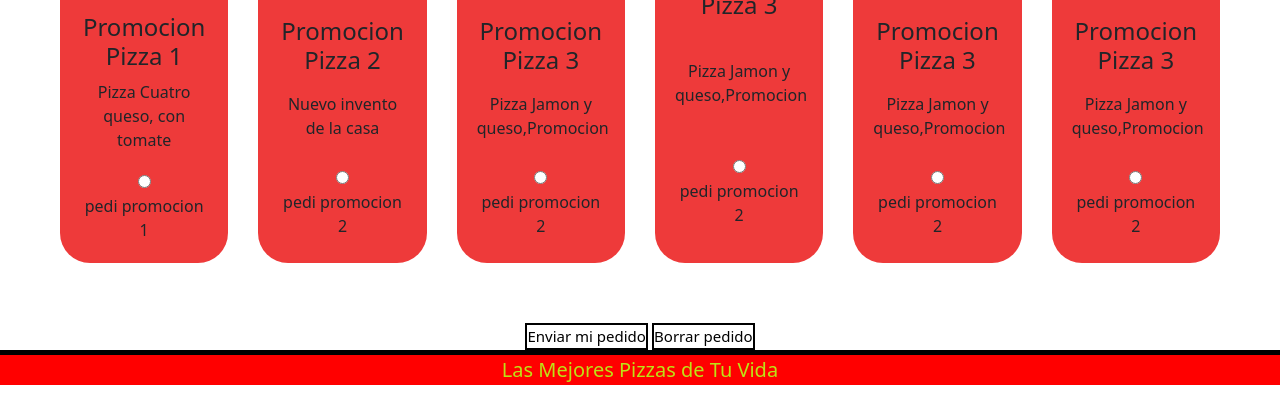
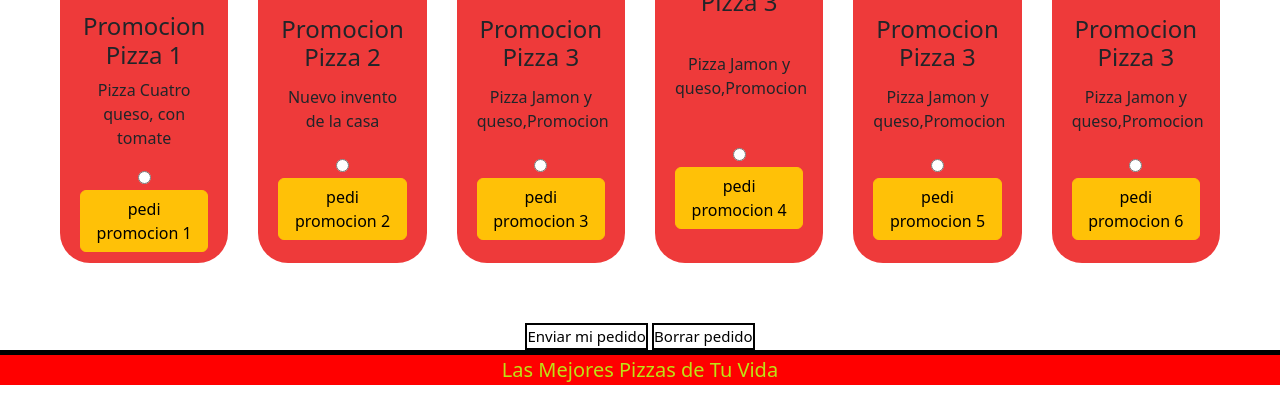
Before and after one commit to alejoani/entrega, a plain HTML site: page paginas/promociones.html in a window 1280 px wide. Shown: the part 533-934 px from the top of the page. Drawn offline with nearby package versions, Linux system fonts and the light colour scheme.

Commit message:
agregado con bolstrap mejora en los A de las tarjetitas y los label de promociones

```diff
--- a/css/index.css
+++ b/css/index.css
@@ -56,7 +56,11 @@
     color: white;
     text-decoration: none;
 }
-
+.tarjetita__a_btn{
+    background-color: rgba(255, 255, 255, 0.692);
+    border: 0.5px solid black;
+    transition: 0,5;
+}
 .fotter {
     background-color: rgba(236, 25, 25, 0.856);
 }
--- a/paginas/promociones.html
+++ b/paginas/promociones.html
@@ -59,7 +59,7 @@
                 <p class="tarjetita__texto">Pizza Cuatro queso, con tomate</p>
                 <div>
                 <input type="radio" name="Promocion 1" id="promocion 1">
-                <label for="promocion 1">pedi promocion 1</label>
+                <label for="promocion 1" class="btn-warning btn">pedi promocion 1</label>
                 </div>
             </div>
         </div>
@@ -71,7 +71,7 @@
                 <p class="tarjetita__texto">Nuevo invento de la casa</p>
                  <div>
                 <input type="radio" name="Promocion 2" id="promocion 2">
-                <label for="promocion 2">pedi promocion 2</label>
+                <label for="promocion 2" class="btn-warning btn">pedi promocion 2</label>
                  </div>
             </div>
         </div>
@@ -83,7 +83,7 @@
                 <p class="tarjetita__texto">Pizza Jamon y queso,Promocion</p>
                 <div>
                     <input type="radio" name="Promocion 2" id="promocion 2">
-                    <label for="promocion 2">pedi promocion 2</label>
+                    <label for="promocion 2" class="btn-warning btn">pedi promocion 3</label>
                      </div>
             </div>
         </div>
@@ -96,7 +96,7 @@
                 <p class="tarjetita__texto">Pizza Jamon y queso,Promocion</p>
                 <div>
                     <input type="radio" name="Promocion 2" id="promocion 2">
-                    <label for="promocion 2">pedi promocion 2</label>
+                    <label for="promocion 2" class="btn-warning btn">pedi promocion 4</label>
                      </div>
             </div>
         </div>
@@ -109,7 +109,7 @@
                 <p class="tarjetita__texto">Pizza Jamon y queso,Promocion</p>
                 <div>
                     <input type="radio" name="Promocion 2" id="promocion 2">
-                    <label for="promocion 2">pedi promocion 2</label>
+                    <label for="promocion 2" class="btn-warning btn">pedi promocion 5</label>
                      </div>
             </div>
         </div>
@@ -122,7 +122,7 @@
                 <p class="tarjetita__texto">Pizza Jamon y queso,Promocion</p>
                 <div>
                     <input type="radio" name="Promocion 2" id="promocion 2">
-                    <label for="promocion 2">pedi promocion 2</label>
+                    <label for="promocion 2" class="btn-warning btn">pedi promocion 6</label>
                      </div>
             </div>
         </div>
```
Also changed, not shown: index.html (+3 -3 lines).
